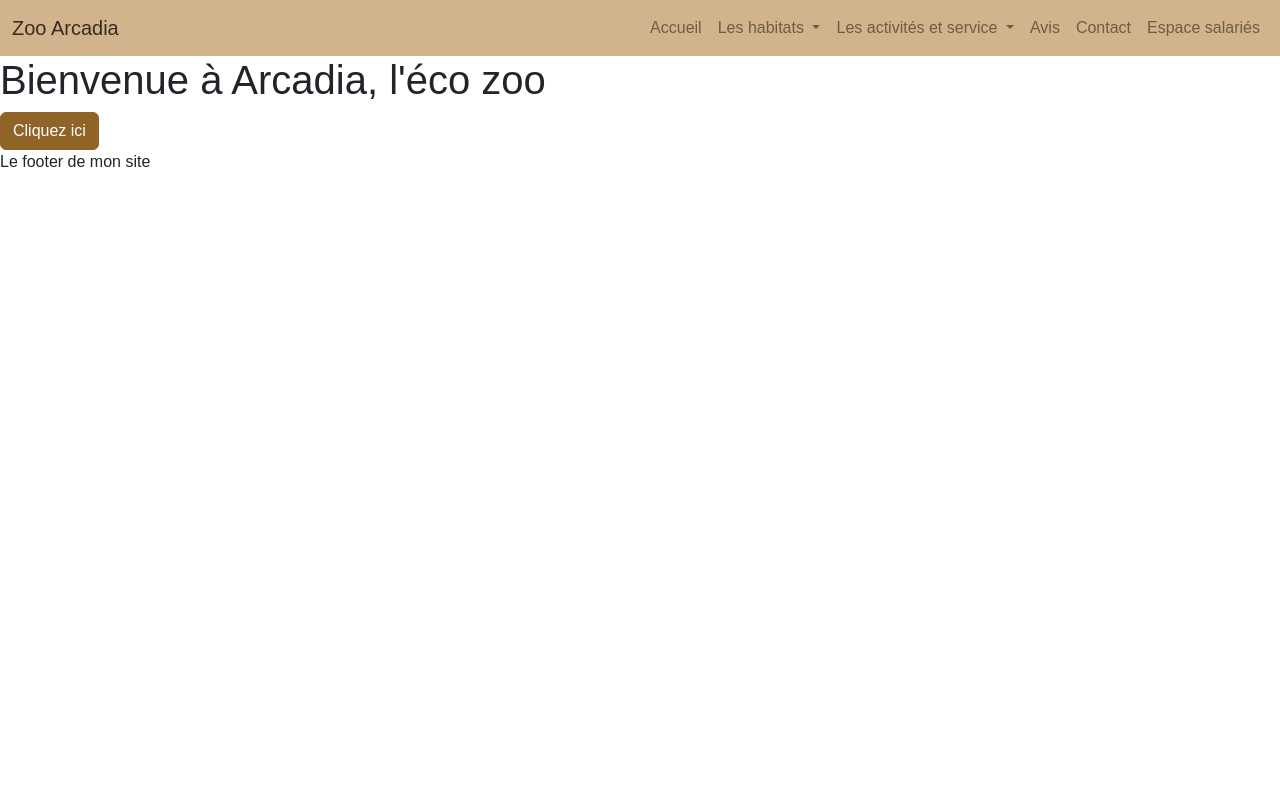
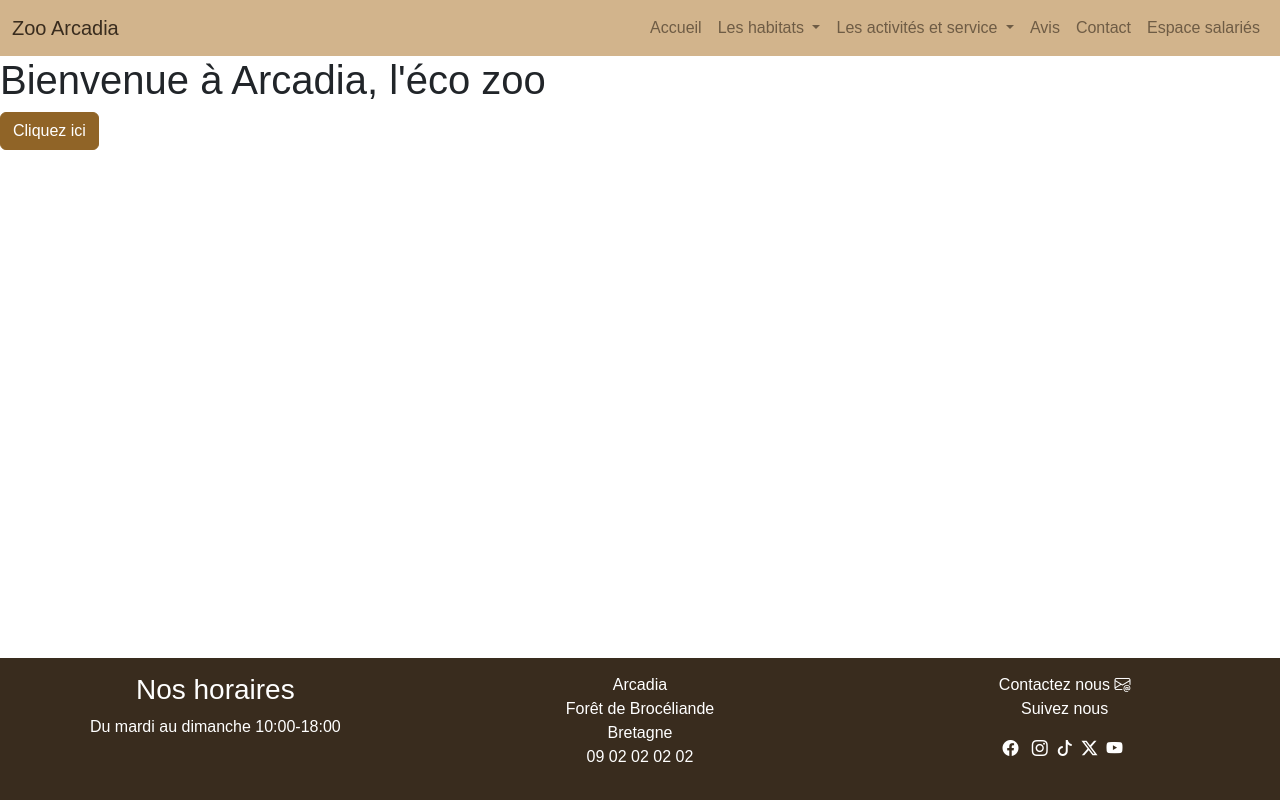
Before and after one commit to MPeggy/ArcadiaFront, a website with bundled scripts: page index.html in a window 1280 px wide. Built offline with nearby package versions, Linux system fonts and the light colour scheme; files whose address does not match are found by name; a web font is replaced by a local one.

Commit message:
Ajout du footer

```diff
--- a/index.html
+++ b/index.html
@@ -62,7 +62,26 @@
         <!--Le contenu de la page-->
     </main>
 
-    <footer>Le footer de mon site</footer>
+    <footer class="bg-black text-white text-center footer">
+        <div class="row">
+            <div class="col-12 col-lg-4">
+                <h3>Nos horaires</h3>
+                <p>Du mardi au dimanche 10:00-18:00</p>
+            </div>
+            <div class="col-6 col-lg-4">
+                <p>Arcadia<br/>
+                    Forêt de Brocéliande <br/>
+                    Bretagne<br/>
+                    09 02 02 02 02 <br/>
+                </p>
+            </div>
+            <div class="col-6 col-lg-4">
+                <p>Contactez nous <i class="bi bi-envelope-at"></i> <br/>
+                    Suivez nous</p>
+                <p></i><i class="bi bi-facebook"></i> &nbsp; <i class="bi bi-instagram"></i>&nbsp; <i class="bi bi-tiktok"></i>&nbsp; <i class="bi bi-twitter-x"></i>&nbsp; <i class="bi bi-youtube">&nbsp; </i></p>
+            </div>
+        </div>
+    </footer>
 
     <script type="module" src="Router/router.js"></script>
     <script src="node_modules/bootstrap/dist/js/bootstrap.bundle.min.js"></script>
--- a/scss/main.scss
+++ b/scss/main.scss
@@ -1,2 +1,18 @@
 @import url("/node_modules/bootstrap-icons/font/bootstrap-icons.css");
 @import 'custom';
+
+html{
+    position: relative;
+    min-height: 100%;
+}
+
+main{
+    margin-bottom: 250px;
+}
+
+footer.footer {
+    padding: 15px;
+    position: absolute;
+    bottom: 0;
+    width: 100%;
+}
```
Also changed, not shown: scss/main.css, 1 other file.
